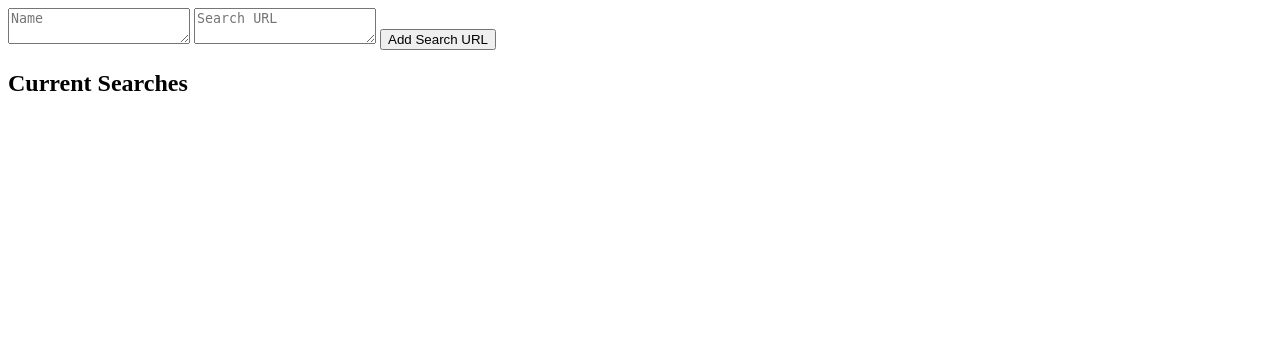
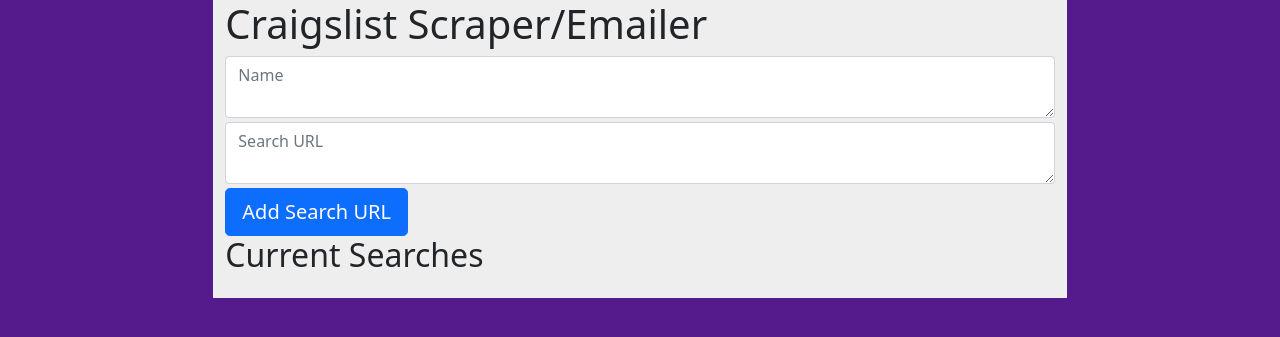
Before and after one commit to michaelpappas/craigslist-scraper-emailer, a Flask app: page / in a window 1280 px wide. Shown: the top 337 px of the page. Run offline with Flask 3, Linux system fonts and the light colour scheme.

Commit message:
home.html styling

```diff
--- a/templates/home.html
+++ b/templates/home.html
@@ -4,12 +4,15 @@
   <meta charset="UTF-8">
   <meta http-equiv="X-UA-Compatible" content="IE=edge">
   <meta name="viewport" content="width=device-width, initial-scale=1.0">
-  <title>Document</title>
+  <title>Craiglist Scraper/Emailer</title>
+  <link href="https://cdn.jsdelivr.net/npm/bootstrap@5.0.2/dist/css/bootstrap.min.css" rel="stylesheet" integrity="sha384-EVSTQN3/azprG1Anm3QDgpJLIm9Nao0Yz1ztcQTwFspd3yD65VohhpuuCOmLASjC" crossorigin="anonymous">
 </head>
-<body>
+<body style="background-color: #551A8B;">
+  <div class="container col-8" style="background-color: #EEEEEE;">
   {% for category, message in get_flashed_messages(with_categories=True) %}
     <div class="alert alert-{{ category }}">{{ message }}</div>
   {% endfor %}
+  <h1>Craigslist Scraper/Emailer</h1>
   <form method="POST" id="add_search">
     {{ form.hidden_tag() }}
 
@@ -17,13 +20,13 @@
       {% for error in field.errors %}
         <span class="text-danger">{{ error }}</span>
       {% endfor %}
-      {{ field(placeholder=field.label.text, class="form-control") }}
+      {{ field(placeholder=field.label.text, class="form-control mb-1") }}
       {% endfor %}
 
     <button class="btn btn-primary btn-lg">Add Search URL</button>
   </form>
 
-  <div class="col-8">
+  <div class="pb-2">
     <h2>Current Searches</h2>
     <ul>
       {% for search_query in searches %}
@@ -35,6 +38,9 @@
       {% endif %}
       {% endfor %}
     </ul>
+    </div>
   </div>
+</div>
+  <script src="https://cdn.jsdelivr.net/npm/bootstrap@5.0.2/dist/js/bootstrap.bundle.min.js" integrity="sha384-MrcW6ZMFYlzcLA8Nl+NtUVF0sA7MsXsP1UyJoMp4YLEuNSfAP+JcXn/tWtIaxVXM" crossorigin="anonymous"></script>
 </body>
 </html>
```
